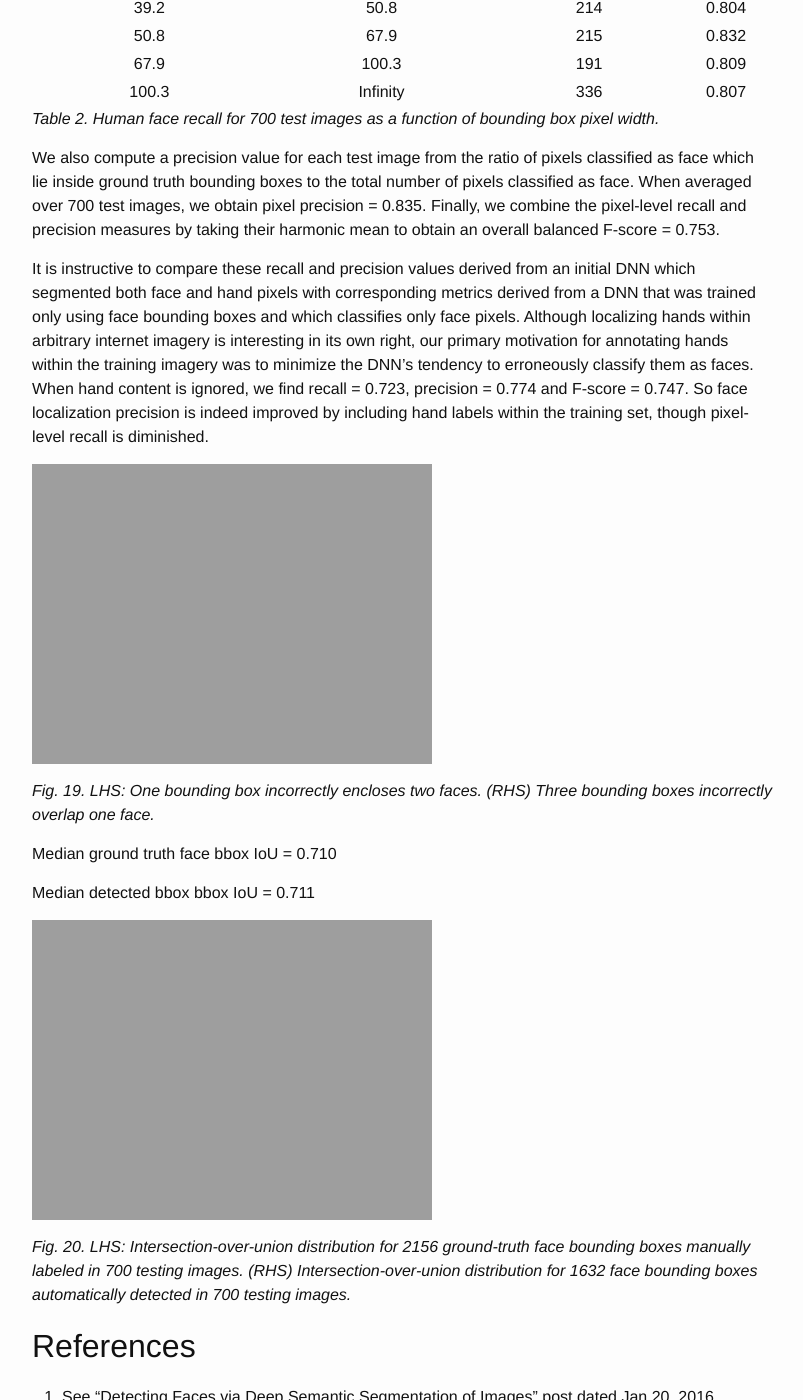
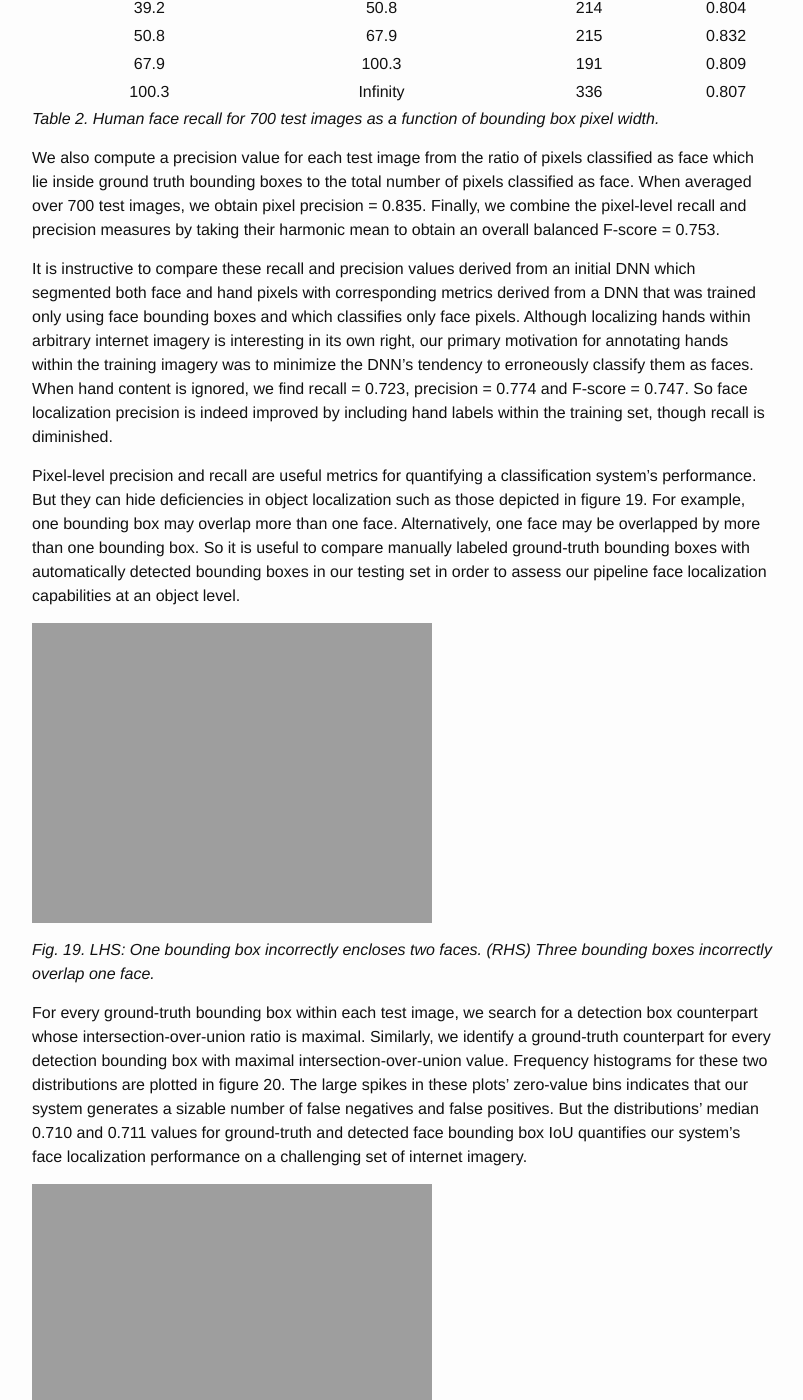
Before and after one commit to PeterCho/blog, a Jekyll site: the page built from _posts/2016-06-27-cvml.markdown, in a window 1280 px wide and 1400 px high, scrolled down 15728 px. Shown: the whole window, without its empty margins (238-1041 px from the left). Built offline with Jekyll 4.4.1, drawn with Linux system fonts in a browser that asks for light colours.

Commit message:
Finished first draft except for refs

```diff
--- a/_posts/2016-06-27-cvml.markdown
+++ b/_posts/2016-06-27-cvml.markdown
@@ -577,20 +577,32 @@ motivation for annotating hands within the training imagery was to minimize
 the DNN's tendency to erroneously classify them as faces.  When hand
 content is ignored, we find recall = 0.723, precision = 0.774 and F-score =
 0.747.  So face localization precision is indeed improved by including hand
-labels within the training set, though pixel-level recall is diminished.
+labels within the training set, though recall is diminished.
 
-
-
+Pixel-level precision and recall are useful metrics for quantifying a
+classification system's performance.  But they can hide deficiencies in
+object localization such as those depicted in figure 19.  For example, one
+bounding box may overlap more than one face.  Alternatively, one face may
+be overlapped by more than one bounding box.  So it is useful to compare
+manually labeled ground-truth bounding boxes with automatically detected
+bounding boxes in our testing set in order to assess our pipeline face
+localization capabilities at an object level.
 
 ![FaceLocalization]({{site.url}}/blog/images/face_localization/testing_images/bad_results/wrong_bboxes.png)
 
 *Fig. 19.  LHS: One bounding box incorrectly encloses two faces. (RHS) Three
 bounding boxes incorrectly overlap one face.*
 
-Median ground truth face bbox IoU = 0.710
-
-Median detected bbox bbox IoU = 0.711
-
+For every ground-truth bounding box within each test image, we search for a
+detection box counterpart whose intersection-over-union ratio is maximal.
+Similarly, we identify a ground-truth counterpart for every detection
+bounding box with maximal intersection-over-union value.  Frequency
+histograms for these two distributions are plotted in figure 20.  The large
+spikes in these plots' zero-value bins indicates that our system generates
+a sizable number of false negatives and false positives.  But the
+distributions' median 0.710 and 0.711 values for ground-truth and detected
+face bounding box IoU quantifies our system's face localization performance
+on a challenging set of internet imagery.
 
 ![FaceLocalization]({{site.url}}/blog/images/face_localization/testing_images/IoUs.png)
 
@@ -598,7 +610,6 @@ Median detected bbox bbox IoU = 0.711
 face bounding boxes manually labeled in 700 testing images. (RHS)
 Intersection-over-union distribution for 1632 face bounding boxes
 automatically detected in 700 testing images.*
-
 
 ## References
 
```
